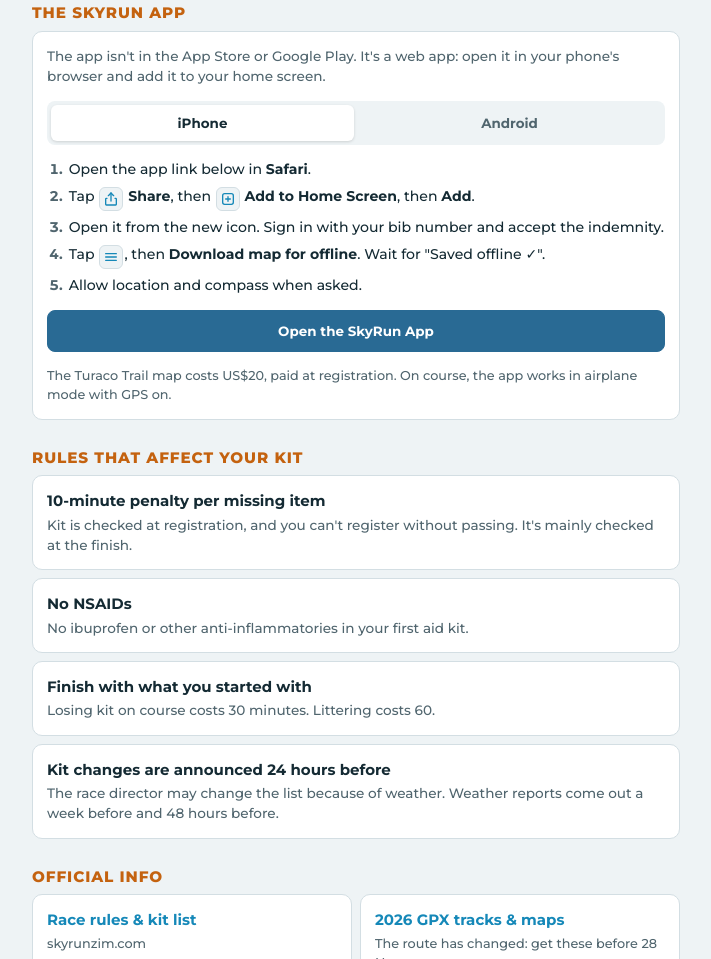
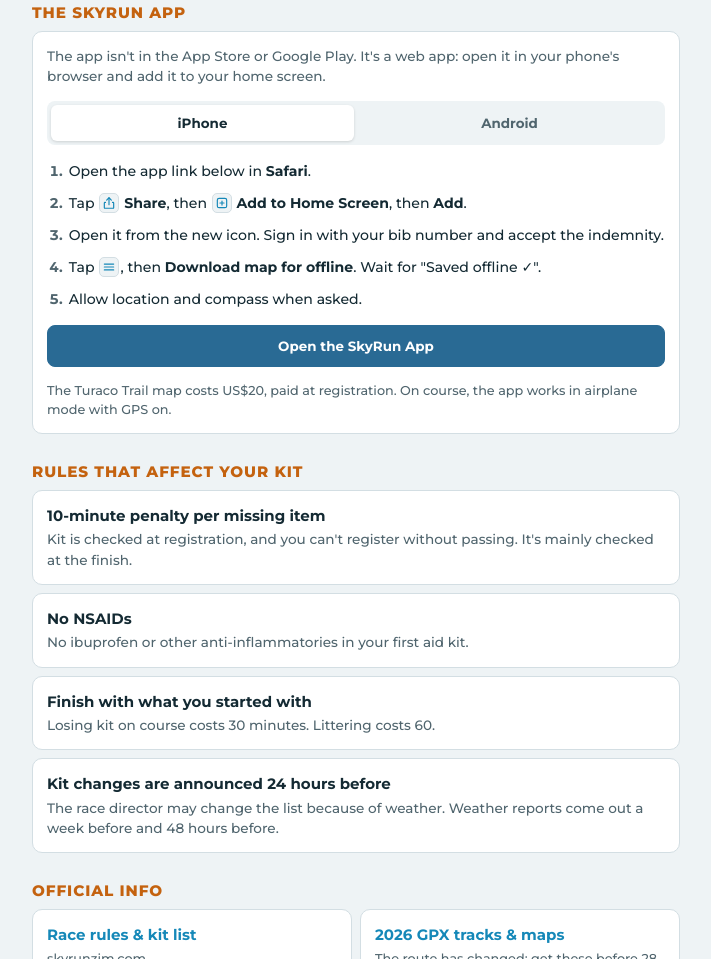
Before and after one commit to idzap/skyrun-kit-list, a plain HTML site: page index.html in a window 1280 px wide. Shown: the part 3083-4042 px from the top of the page, without its empty margins (284-995 px from the left). Drawn offline with Linux system fonts and the light colour scheme.

Commit message:
Even line spacing and centred icons in the app install steps
Co-Authored-By: Claude Opus 5.5 <noreply@anthropic.com>

```diff
--- a/index.html
+++ b/index.html
@@ -134,11 +134,13 @@ ul { list-style: none; display: grid; gap: var(--gap); }
 .seg { display: grid; grid-template-columns: 1fr 1fr; gap: 4px; padding: 4px; border-radius: var(--radius-btn); background: var(--bg); }
 .seg button { min-height: 36px; border: 0; border-radius: 6px; background: transparent; color: var(--muted); font-weight: 700; font-size: .84rem; cursor: pointer; }
 .seg button[aria-selected="true"] { background: var(--surface); color: var(--ink); box-shadow: 0 1px 3px rgba(0,0,0,.14); }
-.steps { list-style: decimal; display: grid; gap: 6px; padding-left: 1.4em; font-size: .88rem; }
+.steps { list-style: decimal; display: grid; gap: var(--gap); padding-left: 1.4em; font-size: .88rem; line-height: 24px; }
 .steps li { padding-left: 2px; }
 .steps li::marker { color: var(--muted); font-weight: 700; }
-.ico { display: inline-flex; align-items: center; justify-content: center; width: 24px; height: 24px; margin: 0 1px; border: 1px solid var(--line); border-radius: 6px; background: var(--bg); color: var(--sky); vertical-align: -6px; }
-.ico svg { width: 16px; height: 16px; }
+/* inline phone icons: 20px chips centred on the text, inside the fixed 24px line so every line is the same height */
+.ico { display: inline-flex; align-items: center; justify-content: center; width: 20px; height: 20px; margin: 0 1px; border: 1px solid var(--line); border-radius: 5px; background: var(--bg); color: var(--sky); vertical-align: middle; position: relative; top: -1px; }
+.ico svg { width: 14px; height: 14px; }
+.nw { white-space: nowrap; }
 
 /* links and contacts */
 .links { display: grid; grid-template-columns: repeat(auto-fit, minmax(min(100%, 220px), 1fr)); gap: var(--gap); }
@@ -218,16 +220,16 @@ footer a { color: inherit; }
         </div>
         <ol class="steps" id="steps-ios" role="tabpanel" aria-labelledby="tab-ios">
           <li>Open the app link below in <b>Safari</b>.</li>
-          <li>Tap <span class="ico" role="img" aria-label="Share"><svg viewBox="0 0 24 24" fill="none" stroke="currentColor" stroke-width="2" stroke-linecap="round" stroke-linejoin="round"><path d="M12 3v12"/><path d="M8 7l4-4 4 4"/><path d="M6 11H5a1 1 0 0 0-1 1v8a1 1 0 0 0 1 1h14a1 1 0 0 0 1-1v-8a1 1 0 0 0-1-1h-1"/></svg></span> <b>Share</b>, then <span class="ico" role="img" aria-label="Add to Home Screen"><svg viewBox="0 0 24 24" fill="none" stroke="currentColor" stroke-width="2" stroke-linecap="round" stroke-linejoin="round"><rect x="4" y="4" width="16" height="16" rx="3"/><path d="M12 8.5v7M8.5 12h7"/></svg></span> <b>Add to Home Screen</b>, then <b>Add</b>.</li>
+          <li>Tap <span class="nw"><span class="ico" role="img" aria-label="Share"><svg viewBox="0 0 24 24" fill="none" stroke="currentColor" stroke-width="2" stroke-linecap="round" stroke-linejoin="round"><path d="M12 3v12"/><path d="M8 7l4-4 4 4"/><path d="M6 11H5a1 1 0 0 0-1 1v8a1 1 0 0 0 1 1h14a1 1 0 0 0 1-1v-8a1 1 0 0 0-1-1h-1"/></svg></span> <b>Share</b></span>, then <span class="nw"><span class="ico" role="img" aria-label="Add to Home Screen"><svg viewBox="0 0 24 24" fill="none" stroke="currentColor" stroke-width="2" stroke-linecap="round" stroke-linejoin="round"><rect x="4" y="4" width="16" height="16" rx="3"/><path d="M12 8.5v7M8.5 12h7"/></svg></span> <b>Add</b></span><b> to Home Screen</b>, then <b>Add</b>.</li>
           <li>Open it from the new icon. Sign in with your bib number and accept the indemnity.</li>
-          <li>Tap <span class="ico" role="img" aria-label="Menu"><svg viewBox="0 0 24 24" fill="none" stroke="currentColor" stroke-width="2" stroke-linecap="round" stroke-linejoin="round"><path d="M4 7h16M4 12h16M4 17h16"/></svg></span>, then <b>Download map for offline</b>. Wait for "Saved offline ✓".</li>
+          <li>Tap <span class="nw"><span class="ico" role="img" aria-label="Menu"><svg viewBox="0 0 24 24" fill="none" stroke="currentColor" stroke-width="2" stroke-linecap="round" stroke-linejoin="round"><path d="M4 7h16M4 12h16M4 17h16"/></svg></span>,</span> then <b>Download map for offline</b>. Wait for "Saved offline ✓".</li>
           <li>Allow location and compass when asked.</li>
         </ol>
         <ol class="steps" id="steps-android" role="tabpanel" aria-labelledby="tab-android" hidden>
           <li>Open the app link below in <b>Chrome</b>.</li>
-          <li>Tap <span class="ico" role="img" aria-label="Menu"><svg viewBox="0 0 24 24" fill="currentColor"><circle cx="12" cy="5" r="2"/><circle cx="12" cy="12" r="2"/><circle cx="12" cy="19" r="2"/></svg></span> at the top right, then <b>Install app</b> or <b>Add to Home screen</b>.</li>
+          <li>Tap <span class="nw"><span class="ico" role="img" aria-label="Menu"><svg viewBox="0 0 24 24" fill="currentColor"><circle cx="12" cy="5" r="2"/><circle cx="12" cy="12" r="2"/><circle cx="12" cy="19" r="2"/></svg></span> at</span> the top right, then <b>Install app</b> or <b>Add to Home screen</b>.</li>
           <li>Open it from the new icon. Sign in with your bib number and accept the indemnity.</li>
-          <li>Tap <span class="ico" role="img" aria-label="Menu"><svg viewBox="0 0 24 24" fill="none" stroke="currentColor" stroke-width="2" stroke-linecap="round" stroke-linejoin="round"><path d="M4 7h16M4 12h16M4 17h16"/></svg></span>, then <b>Download map for offline</b>. Wait for "Saved offline ✓".</li>
+          <li>Tap <span class="nw"><span class="ico" role="img" aria-label="Menu"><svg viewBox="0 0 24 24" fill="none" stroke="currentColor" stroke-width="2" stroke-linecap="round" stroke-linejoin="round"><path d="M4 7h16M4 12h16M4 17h16"/></svg></span>,</span> then <b>Download map for offline</b>. Wait for "Saved offline ✓".</li>
           <li>Allow location and compass when asked.</li>
         </ol>
         <a class="btn primary" href="https://skyrunzim.github.io/" target="_blank" rel="noopener">Open the SkyRun App</a>
```
